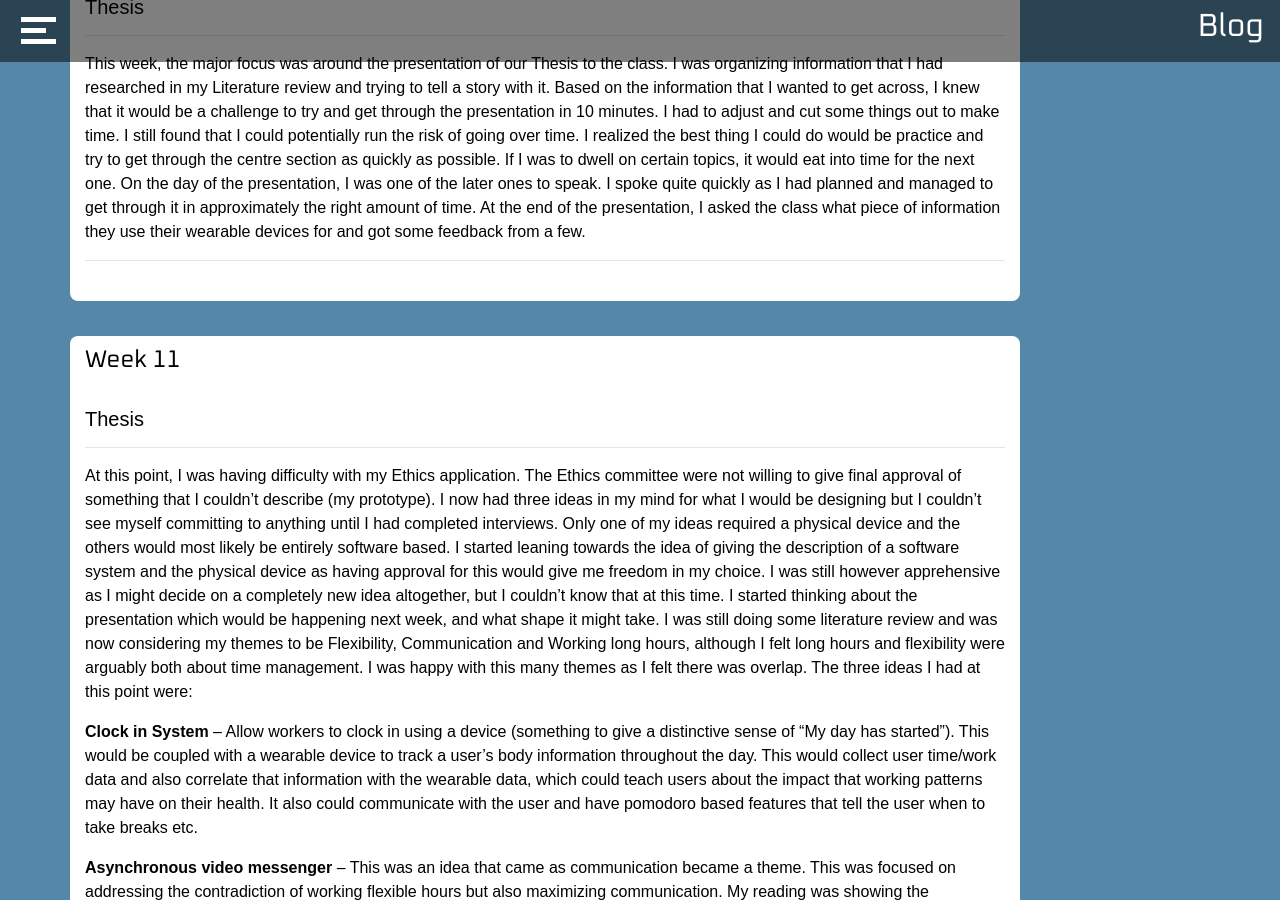
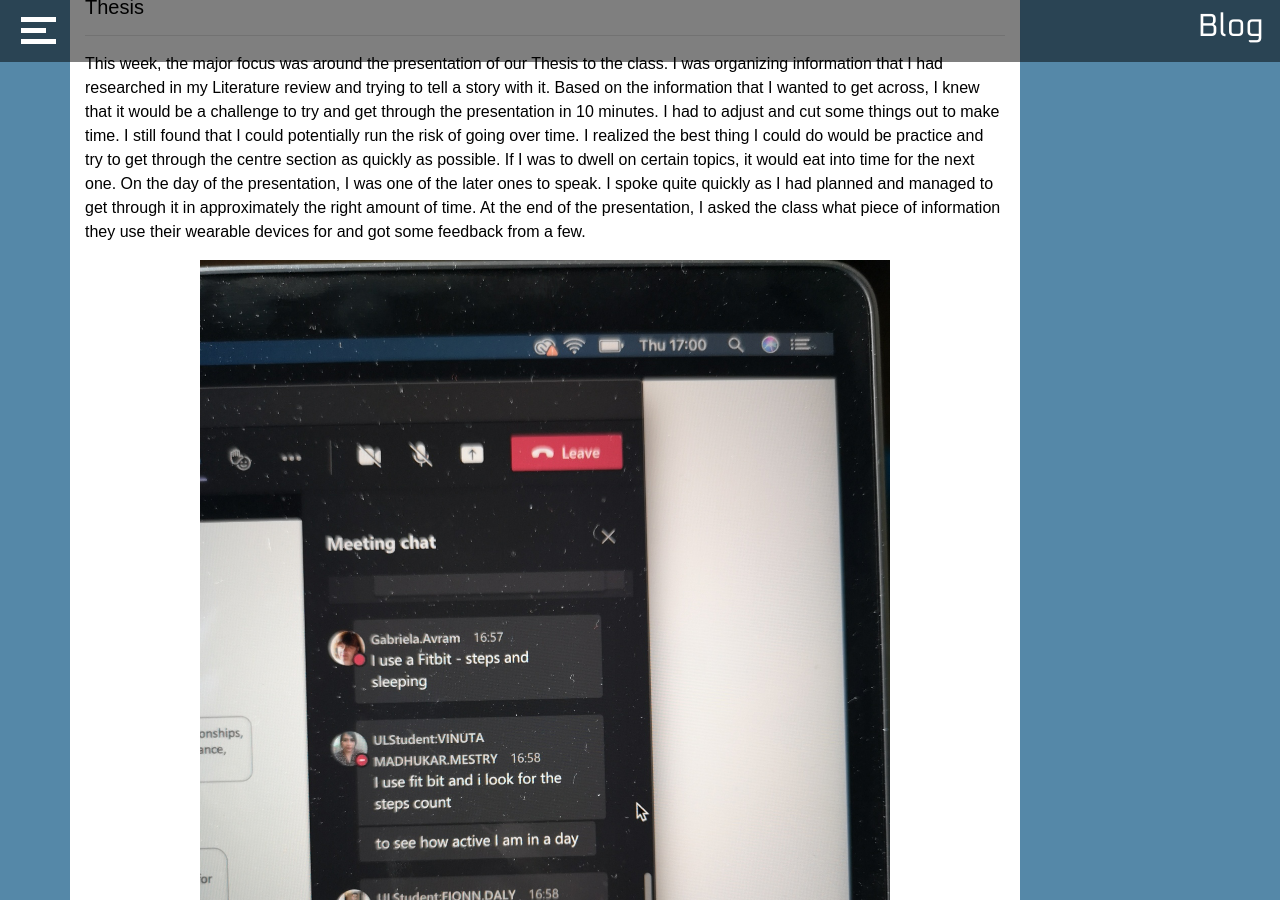
Before and after one commit to Tony8egan/www.TonesDesigns, a Jekyll site: the page built from Blog.markdown, in a window 1280 px wide and 900 px high, scrolled down 1172 px. Built offline with Jekyll 4.4.1, drawn with Linux system fonts in a browser that asks for light colours; nearby versions of some CDN libraries.

Commit message:
Update Blog.html

```diff
--- a/_layouts/Blog.html
+++ b/_layouts/Blog.html
@@ -110,6 +110,9 @@
             planned and managed to get through it in approximately the right amount of time. At the end of the presentation, I asked the class what piece
             of information they use their wearable devices for and got some feedback from a few. </p>
 
+
+            <img class = "img-fluid" src="images/Blog/PresImage1.jpg" alt="Lost image" style="object-fit: cover;width:75%;display: block;margin-left: auto;margin-right: auto">
+          <img class = "img-fluid" src="images/Blog/PresImage2.jpg" alt="Lost image" style="object-fit: cover;width:75%;display: block;margin-left: auto;margin-right: auto">
 
             <hr>
          <br>
```
